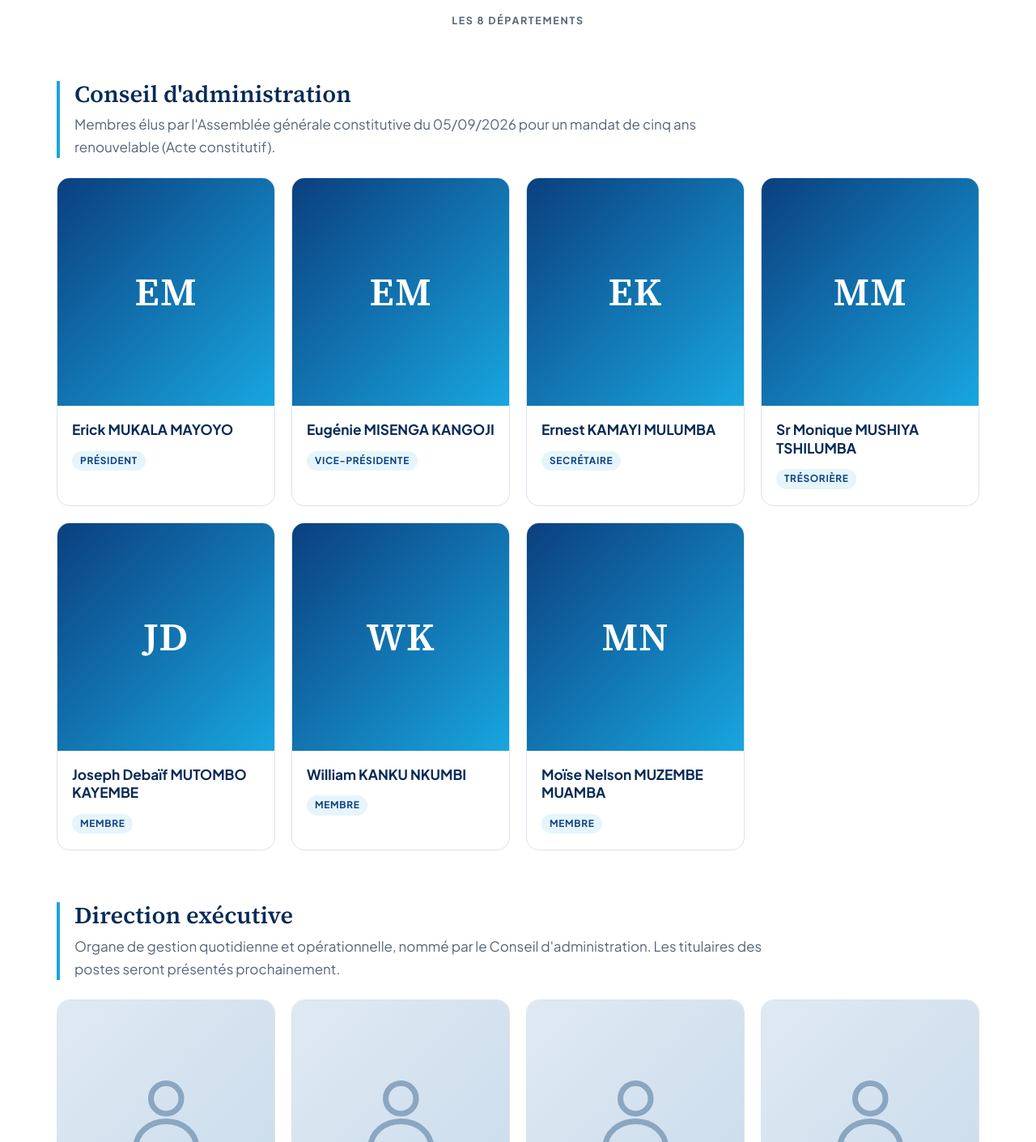
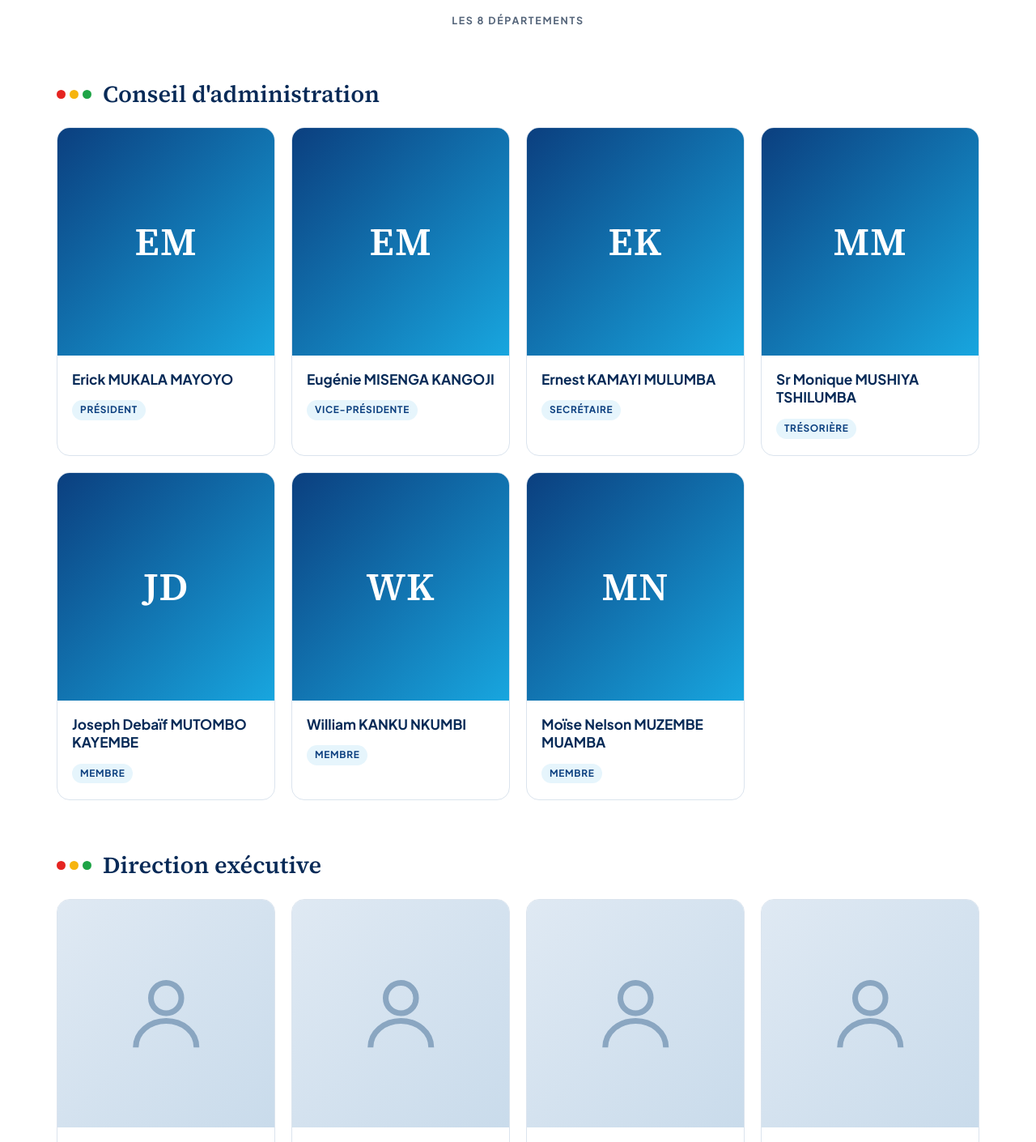
Before and after one commit to SpifeyTheNew/carass-asbl, a plain HTML site: page apropos.html in a window 1280 px wide. Shown: the part 3955-5365 px from the top of the page at 81% size. Drawn offline with Linux system fonts and the light colour scheme.

Commit message:
Titres CA et Direction avec les 3 points, textes d'introduction retirés
Co-Authored-By: Claude Opus 5.5 <noreply@anthropic.com>

```diff
--- a/apropos.html
+++ b/apropos.html
@@ -166,8 +166,7 @@
       </figure>
       <div class="team-block">
         <div class="team-block__head reveal">
-          <h3>Conseil d'administration</h3>
-          <p>Membres élus par l'Assemblée générale constitutive du 05/09/2026 pour un mandat de cinq ans renouvelable (Acte constitutif).</p>
+          <h3><span class="dots" aria-hidden="true"><i></i><i></i><i></i></span> Conseil d'administration</h3>
         </div>
         <div class="team-grid">
         <article class="tcard reveal">
@@ -223,8 +222,7 @@
       </div>
       <div class="team-block">
         <div class="team-block__head reveal">
-          <h3>Direction exécutive</h3>
-          <p>Organe de gestion quotidienne et opérationnelle, nommé par le Conseil d'administration. Les titulaires des postes seront présentés prochainement.</p>
+          <h3><span class="dots" aria-hidden="true"><i></i><i></i><i></i></span> Direction exécutive</h3>
         </div>
         <div class="team-grid">
         <article class="tcard reveal">
--- a/assets/style.css
+++ b/assets/style.css
@@ -481,8 +481,12 @@ details.acc .acc__body li { margin-bottom: 6px; }
 
 /* ---------- Cartes des membres (CA, Direction) ---------- */
 .team-block { margin-top: 64px; }
-.team-block__head { border-left: 4px solid var(--sky); padding-left: 18px; margin-bottom: 24px; }
-.team-block__head h3 { font-family: var(--font-serif); font-weight: 600; font-size: clamp(1.4rem, 2.4vw, 1.8rem); margin-bottom: 6px; }
+.team-block__head { margin-bottom: 24px; }
+.team-block__head h3 {
+  display: flex; align-items: center; gap: 14px; margin: 0;
+  font-family: var(--font-serif); font-weight: 600; font-size: clamp(1.4rem, 2.4vw, 1.8rem);
+}
+.team-block__head .dots i { width: 11px; height: 11px; }
 .team-block__head p { color: var(--muted); margin: 0; max-width: 70ch; }
 .team-grid { display: grid; grid-template-columns: repeat(auto-fill, minmax(230px, 1fr)); gap: 20px; }
 .tcard {
```
